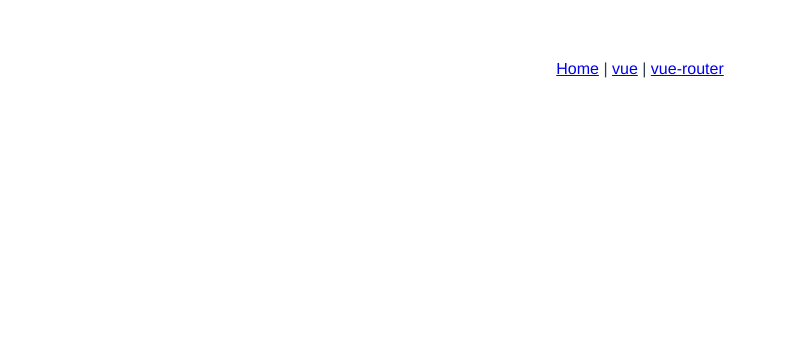
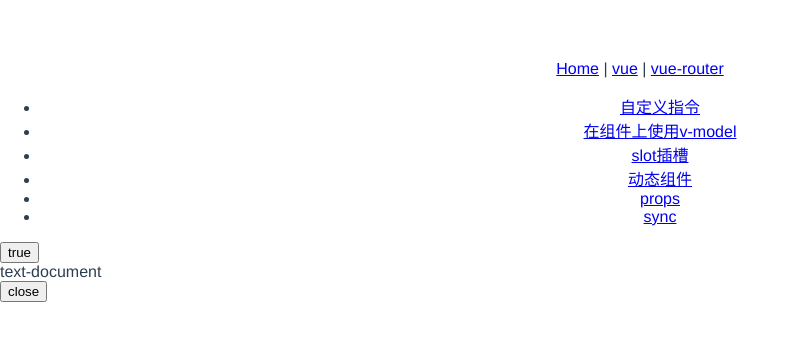
Before and after one commit to 17786794982/vue-review, a Vue app: page /vue/sync in a window 1280 px wide. Shown: the top 340 px of the page, without its empty margins (0-800 px from the left). Built offline with nearby package versions, Linux system fonts and the light colour scheme.

Commit message:
vue:sync

```diff
--- a/src/router.js
+++ b/src/router.js
@@ -51,7 +51,12 @@ const router = new Router({
           path: 'vueProps',
           name: 'vueProps',
           component: () => import(/* webpackChunkName: 'vue' */ './views/vue/vueProps.vue'),
-        }
+        },
+        {
+          path: 'sync',
+          name: 'sync',
+          component: () => import(/* webpackChunkName: 'vue' */ './views/vue/sync/index.vue'),
+        },
       ]
     },
     {
--- /dev/null
+++ b/src/views/vue/sync/index.vue
@@ -0,0 +1,26 @@
+<template>
+  <div>
+    <button type="button" @click="isShow = !isShow">{{isShow}}</button>
+    <textDocument :isShow.sync="isShow"/>
+  </div>
+</template>
+
+<script>
+  import textDocument from './textDocument';
+
+  export default {
+    name: "index",
+    data() {
+      return {
+        isShow: true,
+      }
+    },
+    components: {
+      textDocument,
+    }
+  }
+</script>
+
+<style scoped>
+
+</style>
--- /dev/null
+++ b/src/views/vue/sync/textDocument.vue
@@ -0,0 +1,24 @@
+<template>
+  <div v-show="isShow">
+    <div>text-document</div>
+    <button type="button" @click="close()">close</button>
+  </div>
+</template>
+
+<script>
+  export default {
+    name: "textDocument",
+    props: {
+      isShow: Boolean,
+    },
+    methods: {
+      close() {
+        this.$emit('update:isShow', false);
+      }
+    }
+  }
+</script>
+
+<style scoped>
+
+</style>
--- a/src/views/vue/vue.vue
+++ b/src/views/vue/vue.vue
@@ -16,6 +16,9 @@
       <li>
         <router-link :to="{name: 'vueProps'}">props</router-link>
       </li>
+      <li>
+        <router-link :to="{name: 'sync'}">sync</router-link>
+      </li>
     </ul>
     <router-view></router-view>
   </div>
```
